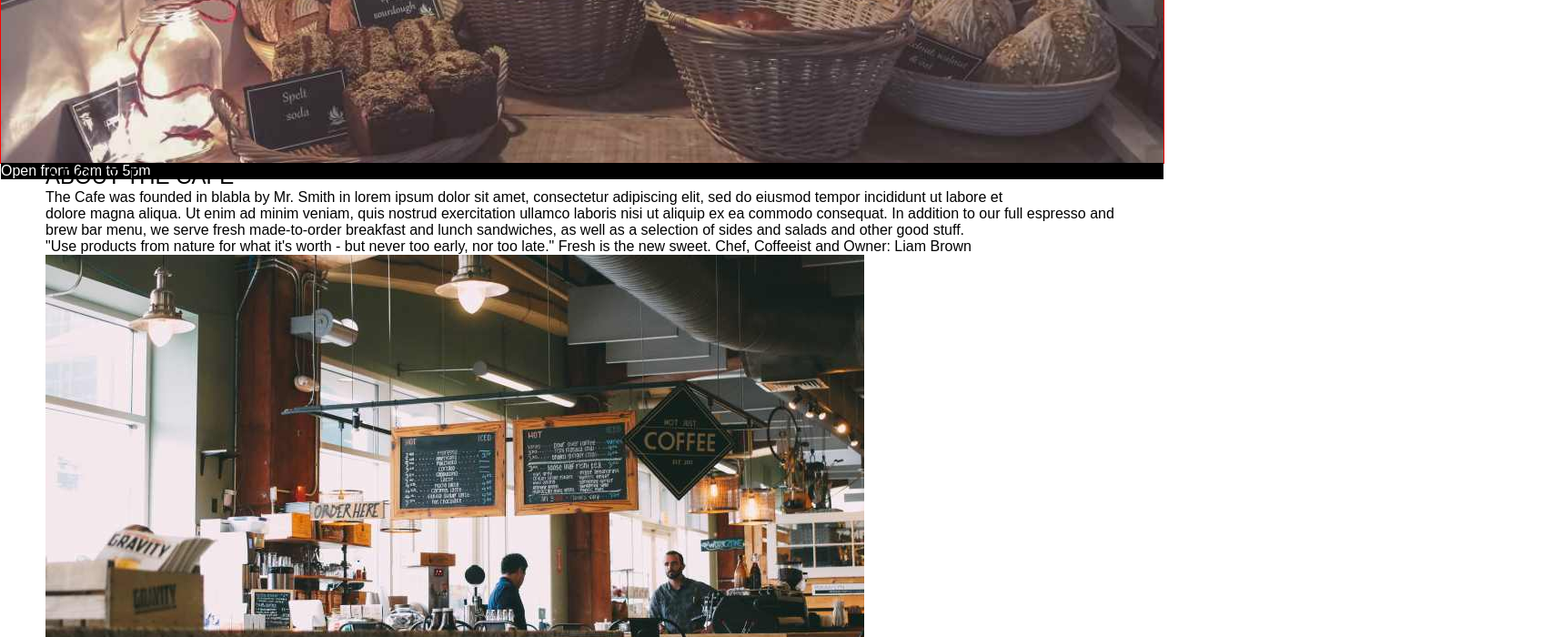
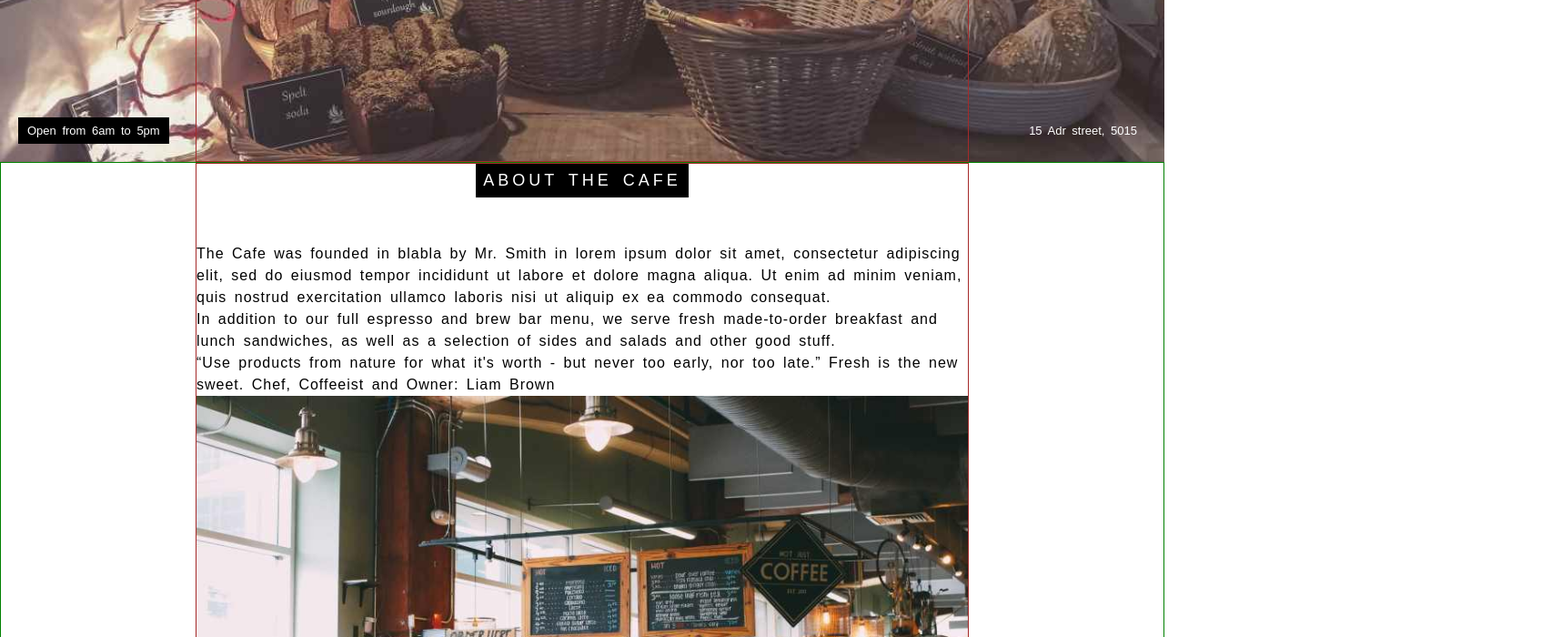
Before and after one commit to singhtirupati27/Coffee-House-Landing-Page, a plain HTML site: page index.html in a window 1280 px wide. Shown: the part 600-1300 px from the top of the page at 91% size, 1705 px wide, since content can reach past the window. Drawn offline with Linux system fonts and the light colour scheme.

Commit message:
Home page design comleted

```diff
--- a/index.html
+++ b/index.html
@@ -34,18 +34,21 @@
             </div>
             <div class="home-btm-text">
                 <p>Open from 6am to 5pm</p>
-                <p style="float: right;">15 Adr street, 5015</p>
+                <p>15 Adr street, 5015</p>
             </div>
         </div>
         <!-- Home page end -->
 
         <!-- About page start -->
         <div class="about-page" id="about">
-            <div class="page-wrapper">
-                <h2>ABOUT THE CAFE</h2>
-                <p>The Cafe was founded in blabla by Mr. Smith in lorem ipsum dolor sit amet, consectetur adipiscing elit, sed do eiusmod tempor incididunt ut labore et dolore magna aliqua. Ut enim ad minim veniam, quis nostrud exercitation ullamco laboris nisi ut aliquip ex ea commodo consequat. In addition to our full espresso and brew bar menu, we serve fresh made-to-order breakfast and lunch sandwiches, as well as a selection of sides and salads and other good stuff.</p>
+            <div class="page-wrapper abt-wrap">
+                <div class="abt-heading">
+                    <h2>ABOUT THE CAFE</h2>
+                </div>
+                <p>The Cafe was founded in blabla by Mr. Smith in lorem ipsum dolor sit amet, consectetur adipiscing elit, sed do eiusmod tempor incididunt ut labore et dolore magna aliqua. Ut enim ad minim veniam, quis nostrud exercitation ullamco laboris nisi ut aliquip ex ea commodo consequat.</p>
+                <p>In addition to our full espresso and brew bar menu, we serve fresh made-to-order breakfast and lunch sandwiches, as well as a selection of sides and salads and other good stuff.</p>
                 <div class="qoute-div">
-                    <p>"Use products from nature for what it's worth - but never too early, nor too late." Fresh is the new sweet. Chef, Coffeeist and Owner: Liam Brown</p>
+                    <p><q>Use products from nature for what it's worth - but never too early, nor too late.</q> Fresh is the new sweet. Chef, Coffeeist and Owner: Liam Brown</p>
                 </div>
                 <div class="abt-img">
                     <img src="./img/coffeeshop.jpg" alt="">
--- a/style.css
+++ b/style.css
@@ -15,7 +15,6 @@ div {
 
 ul {
     list-style: none;
-    display: inline-block;
 }
 
 ul li {
@@ -28,26 +27,31 @@ a {
 }
 
 .page-wrapper {
-    width: 1180px;
+    width: 850px;
     margin: 0 auto;
+    border: 1px solid brown;
 }
 
 /* Navbar start */
 .navbar {
     background-color: black;
-    border: 1px solid red;
 }
 
 .nav {
     display: flex;
-    justify-content: space-between;
     padding: 10px 5px;
-    width: 100%;
+}
+
+ul li {
+    display: flex;
+    width: 25%;
 }
 
 ul li a {
     color: white;
     padding: 10px;
+    width: 100%;
+    text-align: center;
 }
 
 ul li a:hover {
@@ -59,11 +63,12 @@ ul li a:hover {
 /* Home page start */
 .home-page {
     height: 90vh;
-    border: 1px solid red;
+    /* border: 1px solid red; */
     background: url("./img/coffeehouse.jpg");
     background-repeat: no-repeat;
     background-size: cover;
     background-position: center;
+    position: relative;
 }
 
 .hm-wrap {
@@ -77,20 +82,59 @@ ul li a:hover {
     color: white;
     font-size: 50px;
     line-height: 1.5;
+    text-align: center;
 }
 
 .home-btm-text {
-    /* display: inline-block; */
+    position: absolute;
+    bottom: 20px;
+    width: 100%;
+    color: white;
+    font-size: 13px;
+    word-spacing: 3px;
+}
+
+.home-btm-text p:first-child {
+    background-color: black;
+    display: inline-block;
+    margin-left: 20px;
+    padding: 7px 10px;
+}
+
+.home-btm-text p:last-child {
+    float: right;
+    margin-right: 20px;
+    padding: 7px 10px;
+}
+/* Home page end */
+
+/* About start */
+.about-page {
+    border: 1px solid green;
+}
+
+.abt-wrap {
+    letter-spacing: 1px;
+    word-spacing: 3px;
+    line-height: 1.5;
+}
+
+.abt-heading {
+    text-align: center;
+    margin-bottom: 50px;
+}
+
+.abt-heading h2 {
     color: white;
     background-color: black;
+    display: inline-block;
+    letter-spacing: 4px;
+    font-size: 18px;
+    padding: 5px 8px;
 }
 
-/* .home-btn-text:nth-child() {
-    background-color: black;
-    color: white;
+.abt-img img {
+    width: 100%;
+    height: 100%;
 }
-
-.home-btm-text:last-child {
-    color: white;
-} */
-/* Home page end */
+/* About end */
```
